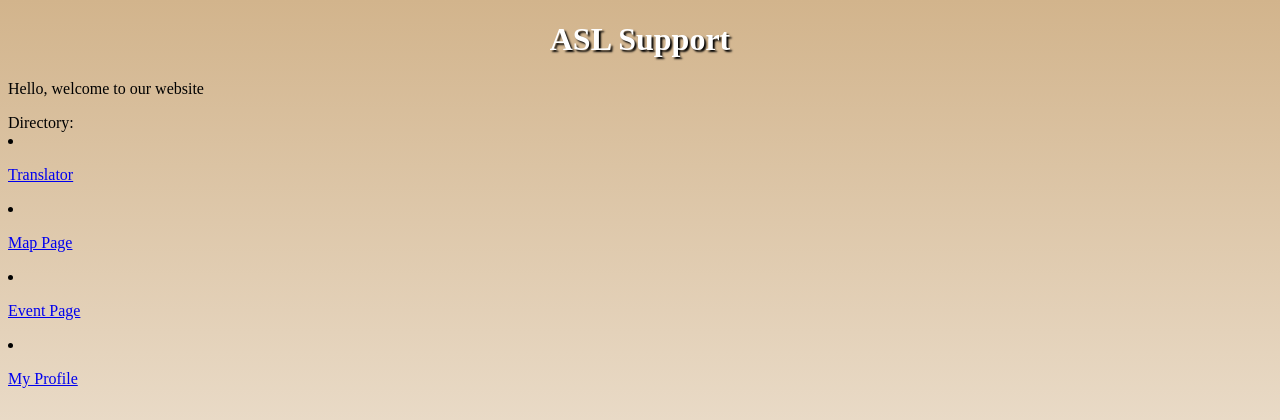
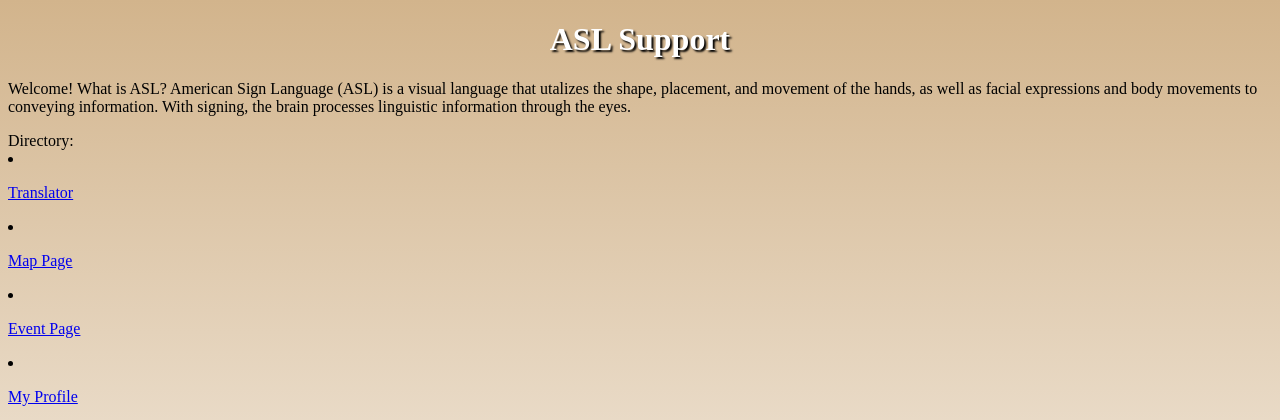
Before and after one commit to kgager/aslmu, a Python web app: template templates/mainpage.html in a window 1280 px wide. Shown: the top 420 px of the page. Run offline with Jinja, Linux system fonts and the light colour scheme; the template is opened without the code that fills it, so the values that code supplies are empty.

Commit message:
added what is asl thing on homepage

```diff
--- a/templates/mainpage.html
+++ b/templates/mainpage.html
@@ -7,7 +7,12 @@
     <link rel="stylesheet" href="/styles/mainpage.css">
   <body>
     <h1>ASL Support</h1>
-      <p>Hello, welcome to our website</p>
+      <p>Welcome!
+
+        What is ASL?
+        American Sign Language (ASL) is a visual language that utalizes the shape, placement, and movement of the hands,
+        as well as facial expressions and body movements to conveying information. With signing, the brain processes
+        linguistic information through the eyes. </p>
 
       <div>
         Directory:
```
